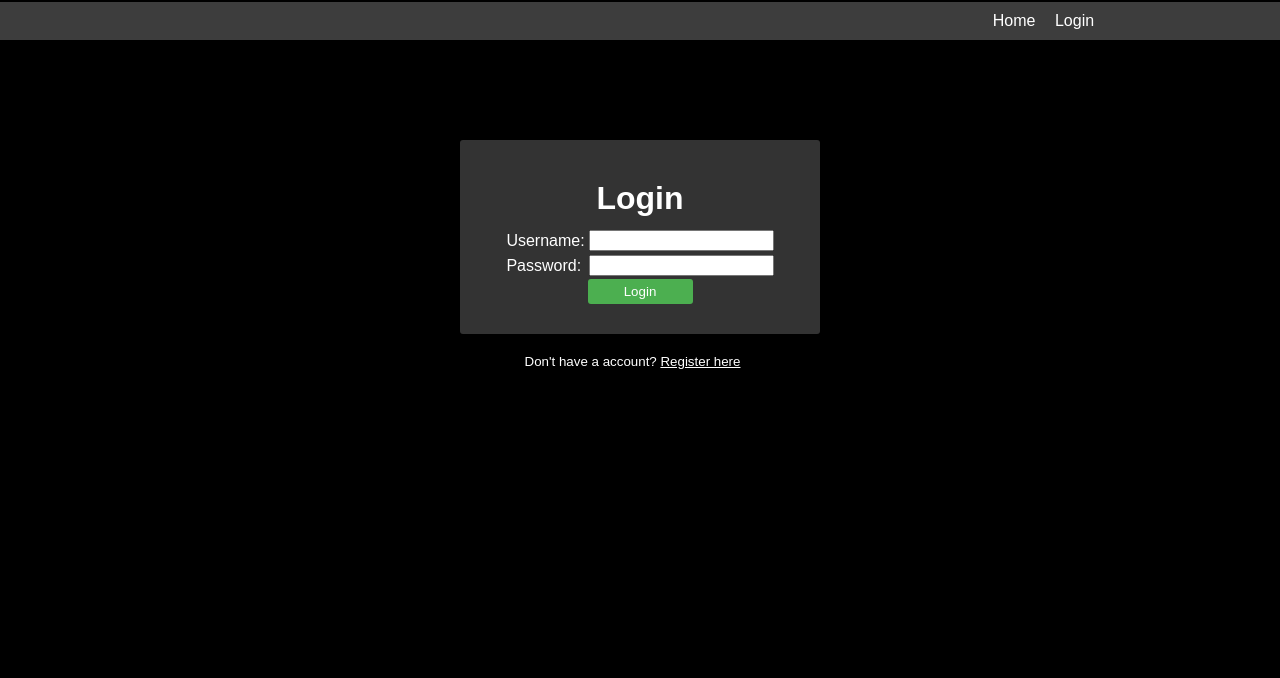
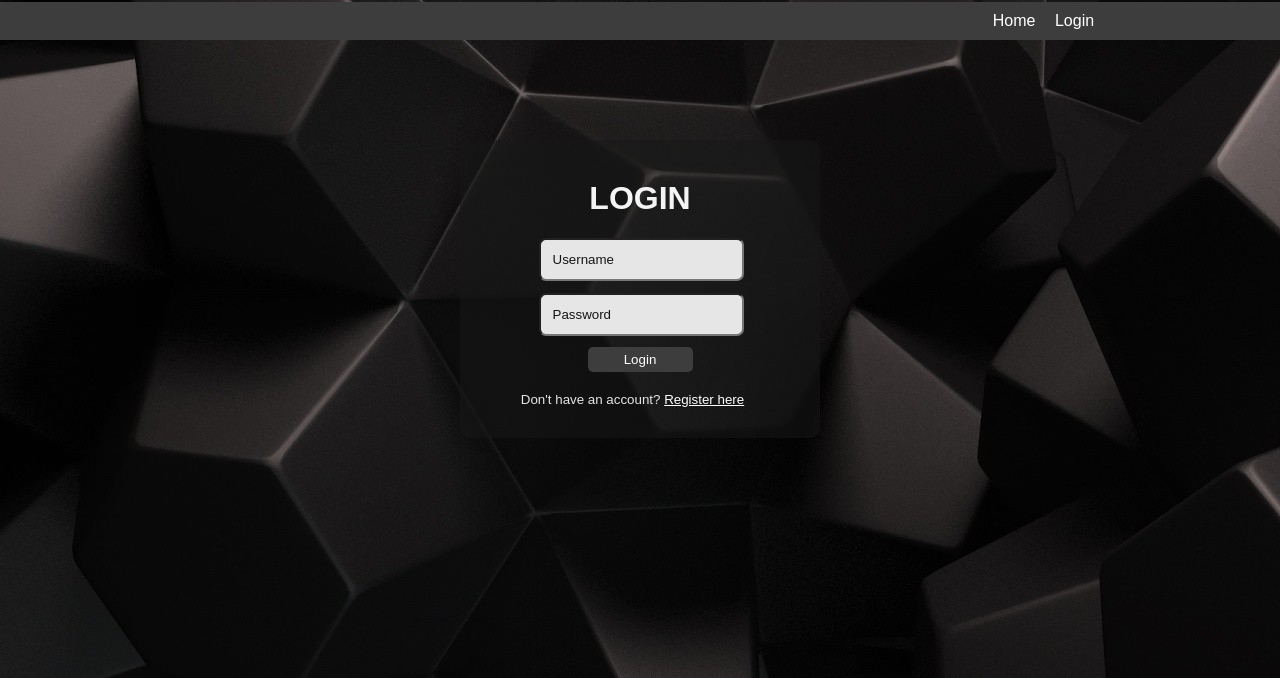
Before and after one commit to Z-e-r-0-n/Secure_Web_Application, a Flask app: page /login in a window 1280 px wide. Shown: the top 678 px of the page. Run offline with Flask 3, Linux system fonts and the light colour scheme.

Commit message:
login commit

```diff
--- a/app/models.py
+++ b/app/models.py
@@ -6,7 +6,7 @@
 conn = pymysql.connect(
     host=os.getenv("DB_HOST", "localhost"),
     user=os.getenv("DB_USER", "root"),
-    password=os.getenv("DB_PASSWORD", ""),
+    password=os.getenv("DB_PASSWORD", "root"),
     database=os.getenv("DB_NAME", "secure_issue_tracker"),              # IMPORTANT: no DictCursor -> fetchone() returns a tuple (matches your code)
     autocommit=False,
 )
--- a/app/static/login.css
+++ b/app/static/login.css
@@ -4,23 +4,42 @@
     margin-top: 100px;
     padding: 30px;
     padding-top: 30px ;
-    background-color: #333;
-    border-radius: 3px;
+    background-color: #18181882;
+    border-radius: 10px;
 
 }
 
 .button_login{
     width: 35%;
     padding: 5px;
-    background-color: #4CAF50;
-    color: white;
+    color:#ffffff;
     border: none;
-    border-radius: 3px;
+    border-radius: 5px;
     cursor: pointer;
+    background-color: #3d3d3d;
+
 }
 
 h1{
-    color: white;
+    color: #000000;
     text-align: center;
     margin: 10px;
 }
+
+.button_login:hover{
+     background-color: #4CAF50;
+     color: white;
+     transform: scale(1.08);
+     transition: all 0.2s ease;
+}
+
+body {
+    background-image: url("img_bg.jpg");
+    background-repeat: no-repeat;
+    background-size:auto;
+    background-position:unset;
+}
+
+input::placeholder {
+    color: rgb(21, 21, 21);
+  }
--- a/app/templates/login.html
+++ b/app/templates/login.html
@@ -3,27 +3,27 @@
 {% block content %}
 <link rel="stylesheet" href="{{ url_for('static', filename='login.css') }}">
 <center>
-<div class="login">
-    <h1>Login</h1>
+<div class="login" >
+    <h1 style="color: #f4f4f4;">LOGIN</h1>
     <form method="POST">
-        <table>
+        <table style="border-collapse: separate; border-spacing: 0 10px;">
         <tr>
-            <td class="label">Username:</td>
-            <td><input type="text" name="username" required></td>
+            <td class="label" style="color:black"></td>
+            <td><input type="text" placeholder="Username" name="username" required style="padding:12px; border-radius:7px; background-color: #e6e6e6;"></td>
         </tr>
         <tr>
-            <td class="label">Password:</td>
-            <td><input type="password" name="password" required></td>
+            <td class="label" style="color:black"></td>
+            <td><input type="password" placeholder="Password" name="password" required style="padding:12px; border-radius:7px; background-color: #e6e6e6; "></td>
         </tr>
         </table>
         <button type="submit" class="button_login">Login</button>
     </form>
+    <br>
+    <small style="color: #e6e6e6;">Don't have an account? <a href="{{ url_for('main.register') }}"><u>Register here</u></a></small>
     {% if error %}<p class="error">{{ error }}</p>{% endif %}
 
 </div>
 
-<br>
-<small>Don't have a account? <a href="{{ url_for('main.register') }}"><u>Register here</u></a></small>
 </center>
 
 {% endblock %}
```
Also changed, not shown: app/static/img_bg.jpg (added).
